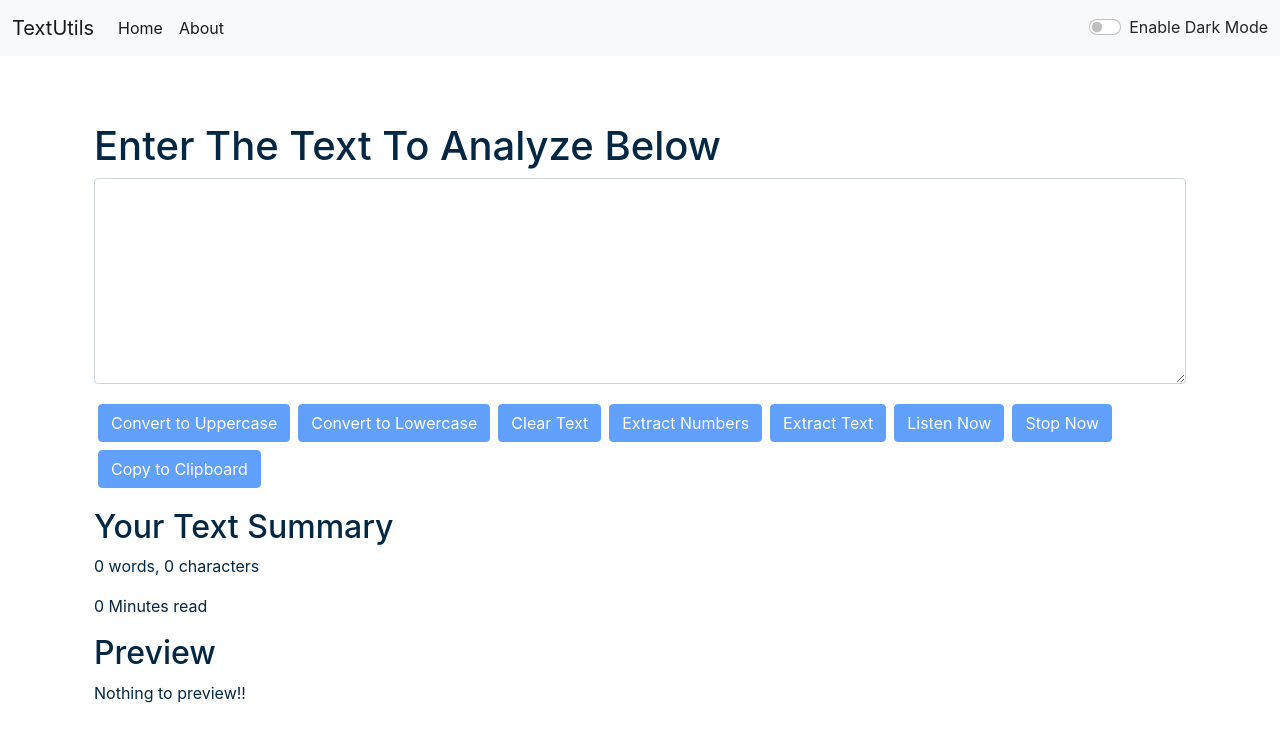
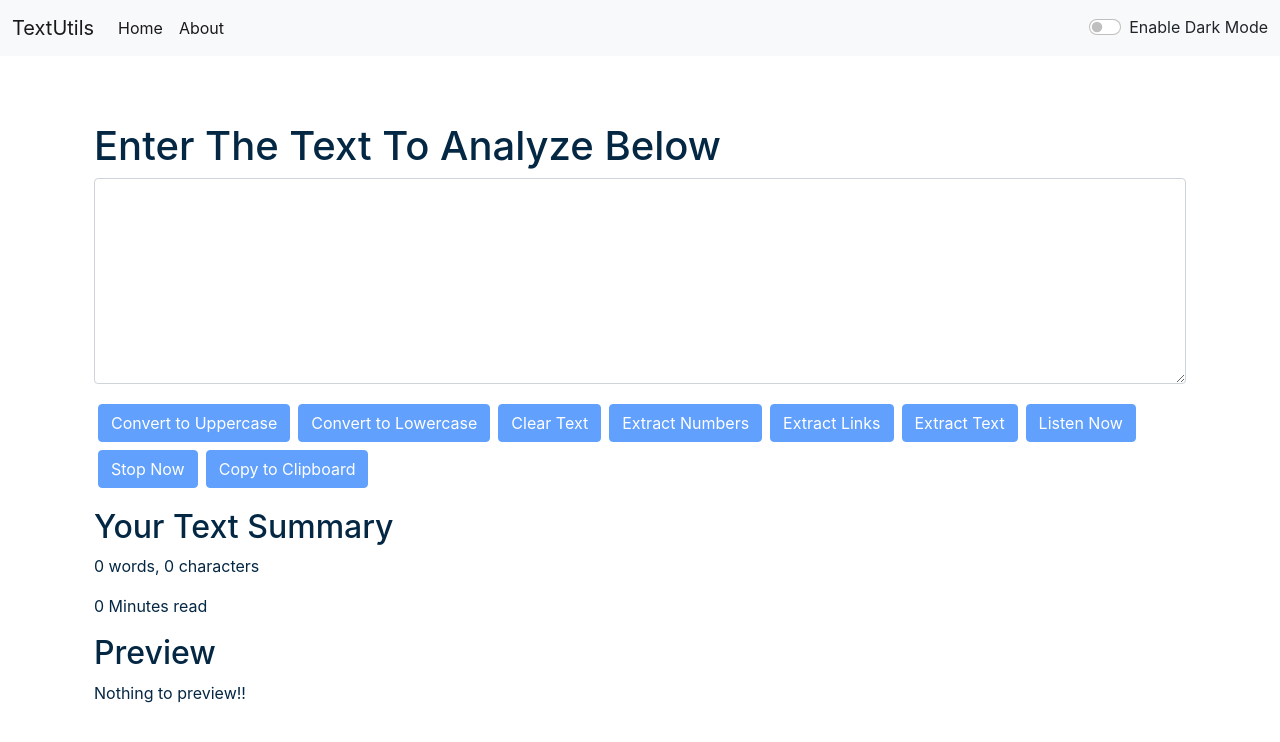
Before and after one commit to Susmita-Dey/TextUtils, a React (Create React App) app: page / in a window 1280 px wide. Shown: the top 742 px of the page. Built offline with nearby package versions, Linux system fonts and the light colour scheme; the HTML template or start-up script is replaced by a standard one.

Commit message:
added link extractor

```diff
--- a/src/components/TextForm.js
+++ b/src/components/TextForm.js
@@ -58,6 +58,20 @@ const handleNumExtract = () => {
       props.showAlert("No number found", "warning");
     }
   };
+
+  const handleLinkExtract = () => {
+    const link = text.match(
+      /(?:(?:https?|ftp|file):\/\/|www\.|ftp\.)(?:\([-A-Z0-9+&@#\/%=~_|$?!:,.]*\)|[-A-Z0-9+&@#\/%=~_|$?!:,.])*(?:\([-A-Z0-9+&@#\/%=~_|$?!:,.]*\)|[A-Z0-9+&@#\/%=~_|$])/gim
+    );
+
+    if (link != null) {
+      const res = link.join("");
+      setText(res);
+      props.showAlert("Extracted the Links from the text", "success");
+    } else {
+      props.showAlert("No link found", "warning");
+    }
+  };
   const [text, setText] = useState("");
   // text="new text" // Wrong way to change the state
   // setText("new text") // Correct way to change the state
@@ -114,6 +128,13 @@ const handleNumExtract = () => {
         <button
           disabled={text.length === 0}
           className="btn btn-primary mx-1 my-1"
+          onClick={handleLinkExtract}
+        >
+          Extract Links
+        </button>
+        <button
+          disabled={text.length === 0}
+          className="btn btn-primary mx-1 my-1"
           onClick={handletextExtract}
         >
           Extract Text
```
Lines whose indentation alone changed are shown as unchanged.
